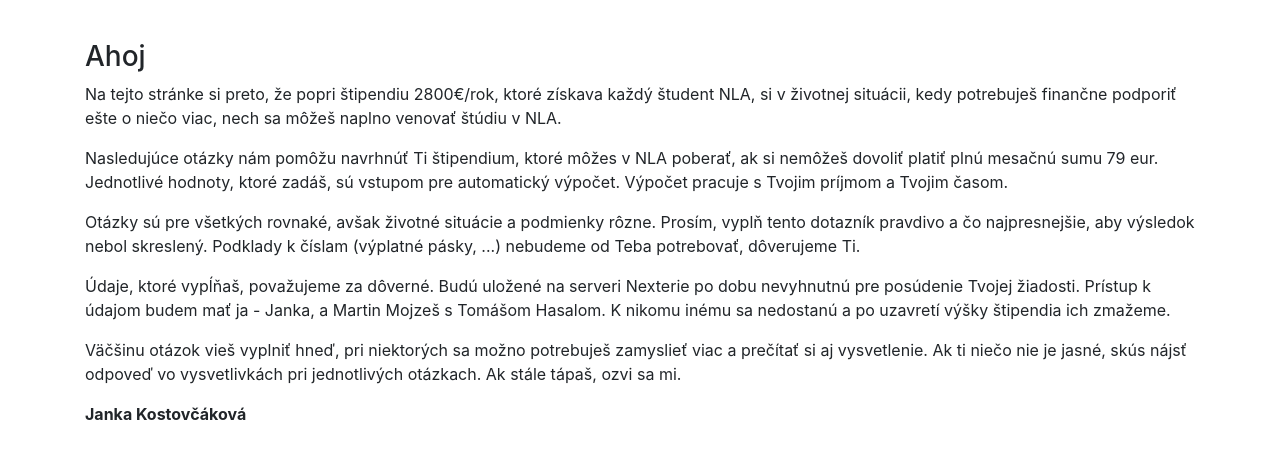
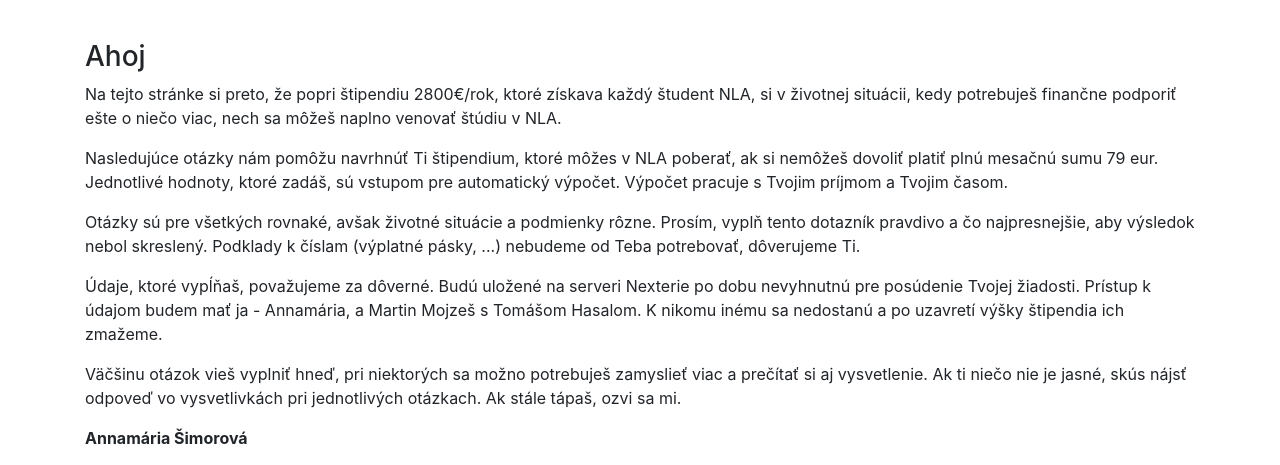
Before and after one commit to marekmansell/kalkulacka, a plain HTML site: page index.html in a window 1280 px wide. Shown: the top 465 px of the page. Drawn offline with nearby package versions, Linux system fonts and the light colour scheme; some packages are replaced by stand-ins of ours; a script that the page names is missing.

Commit message:
Update index.html

```diff
--- a/index.html
+++ b/index.html
@@ -225,14 +225,14 @@
       </p>
 
       <p>
-        Údaje, ktoré vypĺňaš, považujeme za dôverné. Budú uložené na serveri Nexterie po dobu nevyhnutnú pre posúdenie Tvojej žiadosti. Prístup k údajom budem mať ja - Janka, a Martin Mojzeš s Tomášom Hasalom. K nikomu inému sa nedostanú a po uzavretí výšky štipendia ich zmažeme.
+        Údaje, ktoré vypĺňaš, považujeme za dôverné. Budú uložené na serveri Nexterie po dobu nevyhnutnú pre posúdenie Tvojej žiadosti. Prístup k údajom budem mať ja - Annamária, a Martin Mojzeš s Tomášom Hasalom. K nikomu inému sa nedostanú a po uzavretí výšky štipendia ich zmažeme.
       </p>
 
       <p>
         Väčšinu otázok vieš vyplniť hneď, pri niektorých sa možno potrebuješ zamyslieť viac a prečítať si aj vysvetlenie. Ak ti niečo nie je jasné, skús nájsť odpoveď vo vysvetlivkách pri jednotlivých otázkach. Ak stále tápaš, ozvi sa mi.
       </p>
 
-      <p><b>Janka Kostovčáková</b></p>
+      <p><b>Annamária Šimorová</b></p>
 
     </div>
 
```
